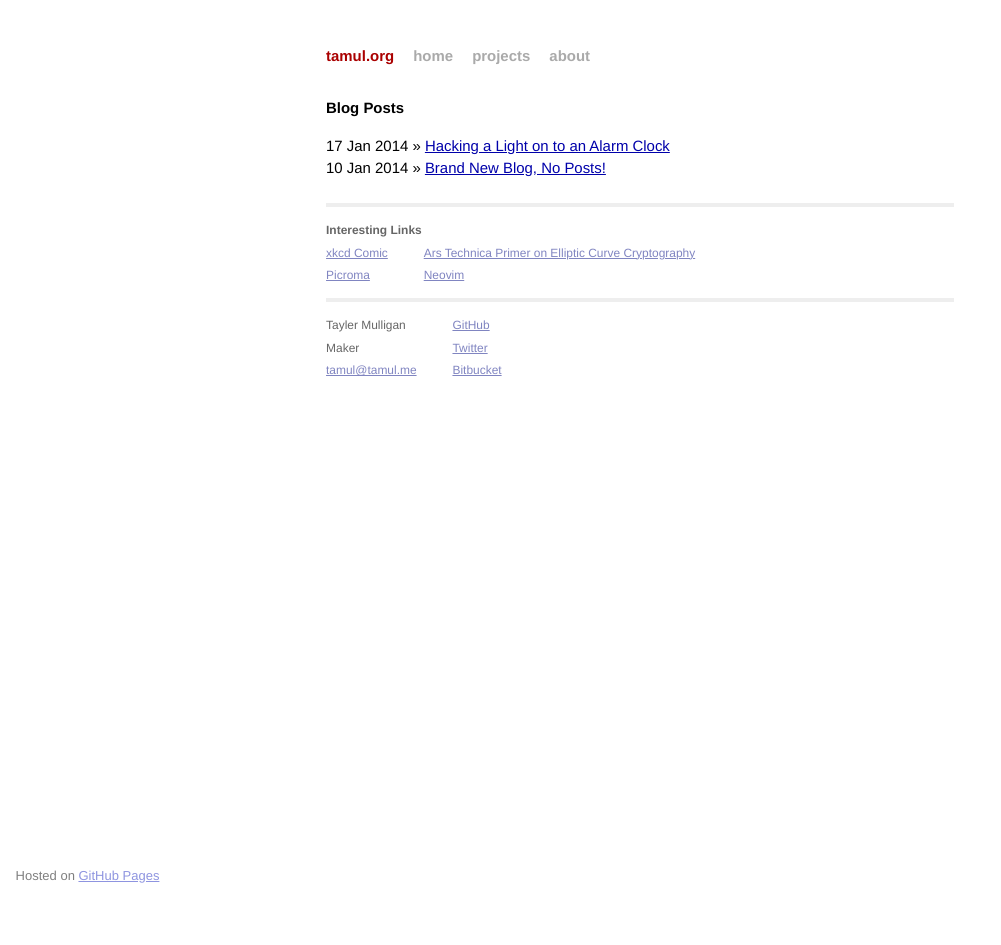
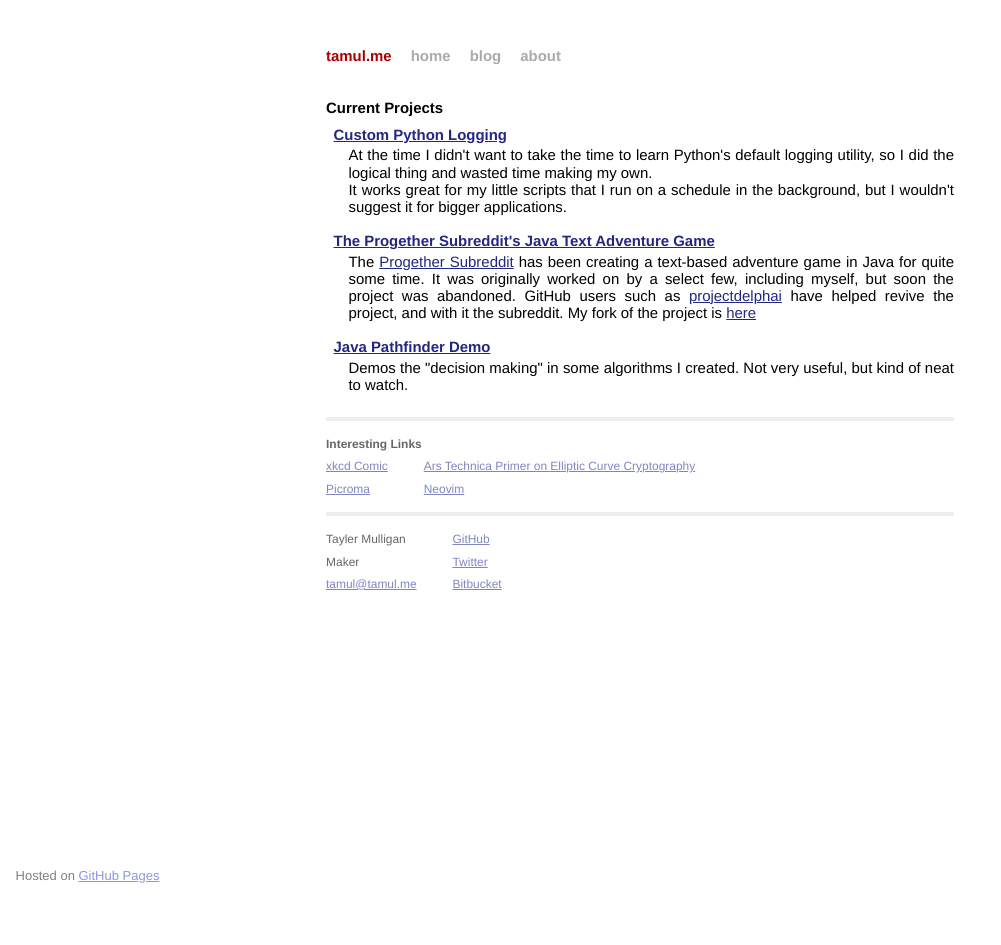
Before and after one commit to mtayler/tamul.github.io, a Jekyll site: the page built from index.html, in a window 1280 px wide. Shown: the whole page, without its empty margins (0-1001 px from the left). Built offline with Jekyll 4.4.1, drawn with Linux system fonts in a browser that asks for light colours; Markdown is read by kramdown in place of the engine named in the settings.

Commit message:
Changed index from blog to projects

```diff
--- a/_config.yml
+++ b/_config.yml
@@ -1,4 +1,4 @@
-name: tamul.org
+name: tamul.me
 markdown: redcarpet
 highlighter: pygments
 url: http://tamul.me
--- a/_layouts/default.html
+++ b/_layouts/default.html
@@ -22,7 +22,7 @@
           <div class="header">
             <h1 class="title"><a href="/">{{ site.name }}</a></h1>
             <a class="extra" href="/">home</a>
-            <a class="extra" href="/projects.html">projects</a>
+            <a class="extra" href="/blog.html">blog</a>
             <a class="extra" href="/about.html">about</a>
           </div>
 
--- a/index.html
+++ b/index.html
@@ -1,14 +1,18 @@
 ---
 layout: default
-title: Home
-change_frequency: daily
-priority: 0.8
+title: Projects
+change_frequency: weekly
+priority: 0.6
 ---
-<div class="blog">
-    <h1>Blog Posts</h1>
-    <ul class="posts">
-        {% for post in site.posts %}
-            <li><span>{{ post.date | date_to_string }}</span> &raquo; <a href="{{ post.url }}">{{ post.title }}</a></li>
-        {% endfor %}
-    </ul>
+<div class="projects">
+    <h1>Current Projects</h1>
+    <h2><a href="https://github.com/tamul/simplelogger">Custom Python Logging</a></h2>
+    <p>At the time I didn't want to take the time to learn Python's default logging utility, so I did the logical thing and wasted time making my own.<br />
+    It works great for my little scripts that I run on a schedule in the background, but I wouldn't suggest it for bigger applications.</p>
+
+    <h2><a href="https://github.com/Progether/JAdventure">The Progether Subreddit's Java Text Adventure Game</a></h2>
+    <p>The <a href="http://reddit.com/r/progether">Progether Subreddit</a> has been creating a text-based adventure game in Java for quite some time. It was originally worked on by a select few, including myself, but soon the project was abandoned. GitHub users such as <a href="https://github.com/projectdelphai">projectdelphai</a> have helped revive the project, and with it the subreddit. My fork of the project is <a href="https://github.com/tamul/JAdventure">here</a></p>
+
+    <h2><a href="https://github.com/tamul/Pathfinder">Java Pathfinder Demo</a></h2>
+    <p>Demos the "decision making" in some algorithms I created. Not very useful, but kind of neat to watch.</p>
 </div>
```
Also changed, not shown: blog.html (added, +14 -0 lines).
